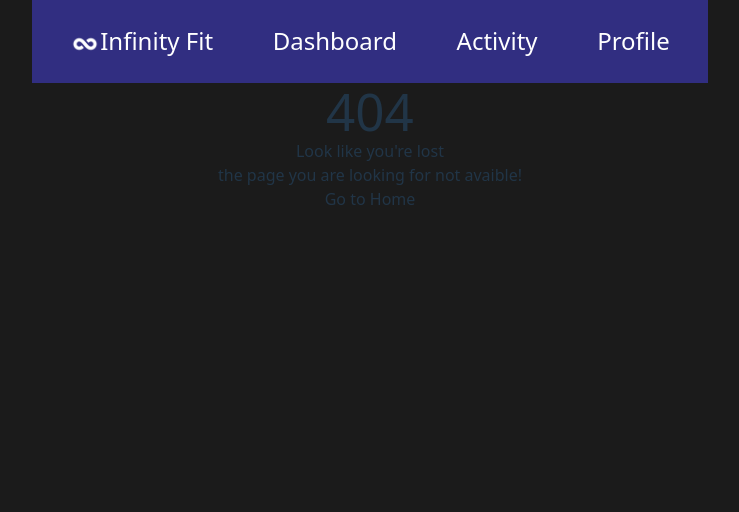
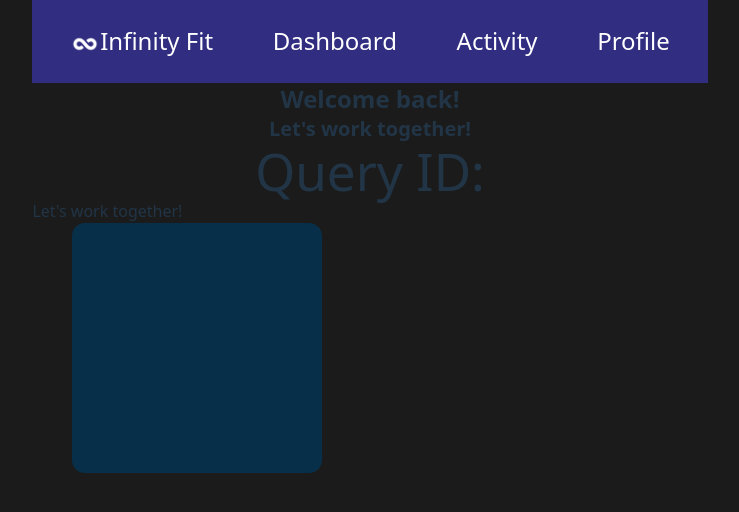
Before and after one commit to JSD5-InfinityFit/front-end-dev, a React (Vite) app: page /user/1 in a window 1280 px wide. Before the commit this address had no page. Shown: the top 512 px of the page, without its empty margins (270-1009 px from the left). Built offline with nearby package versions, Linux system fonts and the light colour scheme.

Commit message:
make api on dashboard page

```diff
--- a/src/components/ActivityList.jsx
+++ b/src/components/ActivityList.jsx
@@ -48,7 +48,7 @@ function ActivityList() {
 
   const getDataFromAPI = async () => {
     await axios
-      .get('https://infinity-fit-backend.onrender.com/activities')
+      .get('http://localhost:3000/activities/')
       .catch((err) => {
         console.log('Error', err);
       })
--- a/src/main.jsx
+++ b/src/main.jsx
@@ -50,7 +50,7 @@ const router = createBrowserRouter([
     path: "*",
     element: <PageNotFound />
   },{
-    path: '/dashboard',
+    path: '/user/:id',
     element: <Dashboard />
   }
 ])
--- a/src/pages/Dashboard.jsx
+++ b/src/pages/Dashboard.jsx
@@ -1,23 +1,53 @@
-import React from "react";
+import React, { useEffect, useState } from "react";
+import axios from "axios";
+import jwt_decode from "jwt-decode";
 import Layout from '../Layout.jsx'
+import ActivityList from "../components/ActivityList.jsx";
 
 function Dashboard() {
+
+  const [queryId, setQueryId] = useState("");
+  const [userId, setUserId] = useState("");
+  const [userData, setUserData] = useState(null);
+
+  useEffect(() => {
+    const idtoken = localStorage.getItem("token");
+    if (idtoken) {
+      const decoded = jwt_decode(idtoken);
+      var userId = decoded.user.userID;
+      var userEmail = decoded.user.userEmail;
+      console.log(userEmail);
+
+      axios.get(`http://localhost:3000/user/${userId}`)
+        .then(response => {
+          setQueryId(response.data[0]._Id);
+          console.log(response.data[0]._Id);
+        })
+        .catch(error => console.error(error));
+          console.log(queryId);
+    }
+  }, []);
+
+
   return (
     <Layout>
-    <div className="w-[390px] h-[933px] bg-sky-950">
-
-
-
-
-
-
-
-
-    </div>
-
+      {userData ? (
+        <div className="flex flex-col items-center justify-center">
+          <h1 className="text-2xl font-bold">Welcome back, {userData.userEmail}!</h1>
+          <h2 className="text-xl font-semibold">Let's work together!</h2>
+        </div>
+      ) : (
+        <div className="flex flex-col items-center justify-center">
+          <h1 className="text-2xl font-bold">Welcome back!</h1>
+          <h2 className="text-xl font-semibold">Let's work together!</h2>
+        </div>
+      )}
+      <div>
+        <h1>Query ID:{userId}</h1>
+        <h2>Let's work together!</h2>
+      </div>
+      <div className="w-[250px] h-[250px] ml-10 bg-sky-950 rounded-[13px]" />
     </Layout>
-
-
   )
 }
 
```
Also changed, not shown: 1 other file (tests, documents, lock files or other folders).
